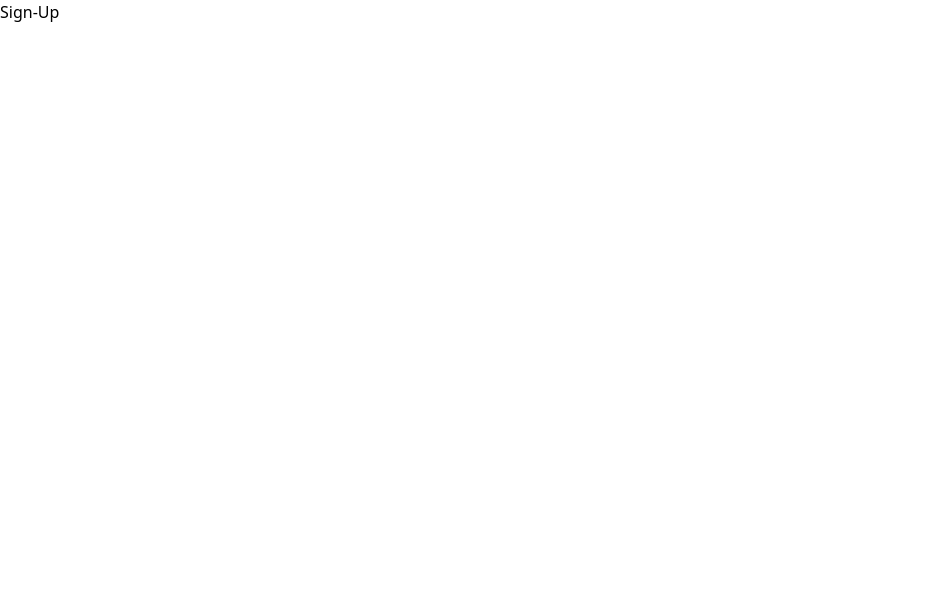
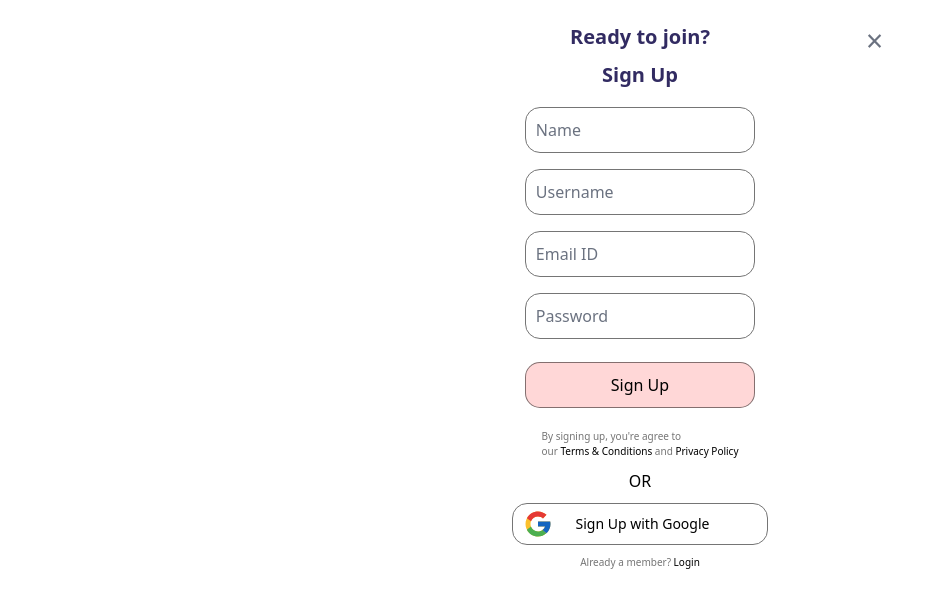
Before and after one commit to adarsh-k27r/myTales, a React (Vite) app in the folder client/: page /sign-up in a window 1280 px wide. Shown: the top 608 px of the page, without its empty margins (0-943 px from the left). Built offline with nearby package versions, Linux system fonts and the light colour scheme.

Commit message:
Sign-In and Sign-Up page made.

```diff
--- a/client/src/pages/SignIn.jsx
+++ b/client/src/pages/SignIn.jsx
@@ -1,7 +1,83 @@
-export default function SignIn() {
+import React from "react";
+import { Link } from "react-router-dom";
+import "../stylesheets/main.css";
+
+function SignIn() {
   return (
-    <div>
-      Sign-In
-    </div>
-  )
+    <>
+      <div className="block fixed z-[5] text-center left-0 top-0 w-[100%] h-[100%] overflow-hidden bg-[rgb(255,255,255)]">
+        <span
+          className="absolute right-[5%] sm:right-[31%] top-[18px] text-[30px] text-gray-500 hover:text-black hover:cursor-pointer "
+          title="Close"
+        >
+          &times;
+        </span>
+
+        <form className="animate flex justify-center items-center flex-col bg-white w-[100%] sm:w-[40%] mx-[auto] my-[1%]">
+          <span>
+            <h3 className="font-sans text-center text-xl font-[600] text-[rgb(9,0,66,0.83)] my-[15px] ">
+              Welcome back!
+            </h3>
+            <h3 className="font-sans text-center text-xl font-[600] text-[rgb(9,0,66,0.83)] my-[15px] ">
+              Sign In
+            </h3>
+          </span>
+
+          <input
+            type="email"
+            className="w-[50%] p-[10px] border border-solid border-[rgb(117,117,117,1)] rounded-[15px] font-sans m-[10px] text-black "
+            name="email"
+            placeholder="E-mail"
+            required
+          />
+          <input
+            type="password"
+            className="w-[50%] p-[10px] border border-solid border-[rgb(117,117,117,1)] rounded-[15px] font-sans m-[10px] text-black "
+            name="password"
+            placeholder="**********"
+            required
+            minLength={8}
+          />
+          <button
+            type="submit"
+            className="w-[50%] border border-[rgb(0,0,0,0.482)] border-solid rounded-[15px] p-[10px] bg-[rgb(255,0,0,0.155)] font-sans font-[500] cursor-pointer my-[4%]  "
+          >
+            Sign In
+          </button>
+
+          <div className="font-sans my-[2%] text-[10px] text-[rgb(117,117,117,1)] text-left ">
+            By signing in, you're agree to <br /> our{" "}
+            <Link to="#" className="cursor-pointer no-underline text-black">
+              Terms & Conditions
+            </Link>{" "}
+            and{" "}
+            <Link to="#" className="cursor-pointer no-underline text-black">
+              Privacy Policy
+            </Link>
+          </div>
+
+          <div className="flex justify-center w-[100%] my-[4%] ">OR</div>
+
+          <button
+            type="reset"
+            className="google_logo font-sans text-sm my-[2%] font-[400] w-[55%] sm:w-[50%] border border-solid border-[rgb(117,117,117,1)] rounded-[15px] p-[10px] pl-[15px] bg-white cursor-pointer "
+          >
+            Sign-In with Google
+          </button>
+
+          <div className="font-sans my-[3%] text-[rgb(117,117,117,1)] text-[10px] ">
+            Not a member?{" "}
+            <Link
+              to="/sign-up"
+              className="cursor-pointer no-underline text-black"
+            >
+              Register now
+            </Link>
+          </div>
+        </form>
+      </div>
+    </>
+  );
 }
+
+export default SignIn;
--- a/client/src/pages/SignUp.jsx
+++ b/client/src/pages/SignUp.jsx
@@ -1,7 +1,96 @@
-export default function SignUp() {
+import React from "react";
+import { Link } from "react-router-dom";
+import "../stylesheets/main.css";
+
+function SignUp() {
   return (
-    <div>
-      Sign-Up
-    </div>
-  )
+    <>
+      <div className="block fixed z-[5] text-center left-0 top-0 w-[100%] h-[100%] overflow-hidden bg-[rgb(255,255,255)]">
+        <span
+          className="absolute right-[5%] sm:right-[31%] top-[18px] text-[30px] text-gray-500 hover:text-black hover:cursor-pointer "
+          title="Close"
+        >
+          &times;
+        </span>
+
+        <form className="animate flex justify-center items-center flex-col bg-white w-[100%] sm:w-[40%] mx-[auto] my-[1%]">
+          <span>
+            <h3 className="font-sans text-center text-xl font-[600] text-[rgb(9,0,66,0.83)] my-[10px] ">
+              Ready to join?
+            </h3>
+            <h3 className="font-sans text-center text-xl font-[600] text-[rgb(9,0,66,0.83)] my-[10px] ">
+              Sign Up
+            </h3>
+          </span>
+          <input
+            type="text"
+            className="w-[45%] p-[10px] border border-solid border-[rgb(117,117,117,1)] rounded-[15px] font-sans m-[8px] text-black "
+            name="name"
+            placeholder="Name"
+            required
+          />
+          <input
+            type="text"
+            className="w-[45%] p-[10px] border border-solid border-[rgb(117,117,117,1)] rounded-[15px] font-sans m-[8px] text-black "
+            name="username"
+            placeholder="Username"
+            required
+          />
+          <input
+            type="email"
+            className="w-[45%] p-[10px] border border-solid border-[rgb(117,117,117,1)] rounded-[15px] font-sans m-[8px] text-black "
+            name="email"
+            placeholder="Email ID"
+            required
+          />
+          <input
+            type="password"
+            className="w-[45%] p-[10px] border border-solid border-[rgb(117,117,117,1)] rounded-[15px] font-sans m-[8px] text-black "
+            name="password"
+            placeholder="Password"
+            required
+            minLength={8}
+          />
+          <button
+            type="submit"
+            className="border border-[rgb(0,0,0,0.482)] border-solid rounded-[15px] p-[10px] bg-[rgb(255,0,0,0.155)] font-sans font-[500] cursor-pointer w-[45%] my-[3%]  "
+          >
+            Sign Up
+          </button>
+
+          <div className="font-sans my-[1%] text-[10px] text-[rgb(117,117,117,1)] text-left ">
+            By signing up, you're agree to <br /> our{" "}
+            <Link to="#" className="cursor-pointer no-underline text-black">
+              Terms & Conditions
+            </Link>{" "}
+            and{" "}
+            <Link to="#" className="cursor-pointer no-underline text-black">
+              Privacy Policy
+            </Link>
+          </div>
+
+          <div className="flex justify-center w-[100%] my-[1%] ">OR</div>
+
+          <button
+            type="reset"
+            className="google_logo font-sans text-sm my-[1%] font-[400] w-[55%] sm:w-[50%] border border-solid border-[rgb(117,117,117,1)] rounded-[15px] p-[10px] pl-[15px] bg-white cursor-pointer "
+          >
+            Sign Up with Google
+          </button>
+
+          <div className="font-sans my-[1%] text-[rgb(117,117,117,1)] text-[10px] ">
+            Already a member?{" "}
+            <Link
+              to="/sign-in"
+              className="cursor-pointer no-underline text-black"
+            >
+              Login
+            </Link>
+          </div>
+        </form>
+      </div>
+    </>
+  );
 }
+
+export default SignUp;
--- /dev/null
+++ b/client/src/stylesheets/main.css
@@ -0,0 +1,30 @@
+.animate {
+    -webkit-animation: animatezoom 0.6s;
+    animation: animatezoom 0.6s;
+}
+
+@-webkit-keyframes animatezoom {
+    from {
+        -webkit-transform: scale(0)
+    }
+
+    to {
+        -webkit-transform: scale(1)
+    }
+}
+
+@keyframes animatezoom {
+    from {
+        transform: scale(0)
+    }
+
+    to {
+        transform: scale(1)
+    }
+}
+
+.google_logo {
+    background-image: url("../assets//google_icon.svg");
+    background-position: 10px;
+    background-repeat: no-repeat;
+}
```
